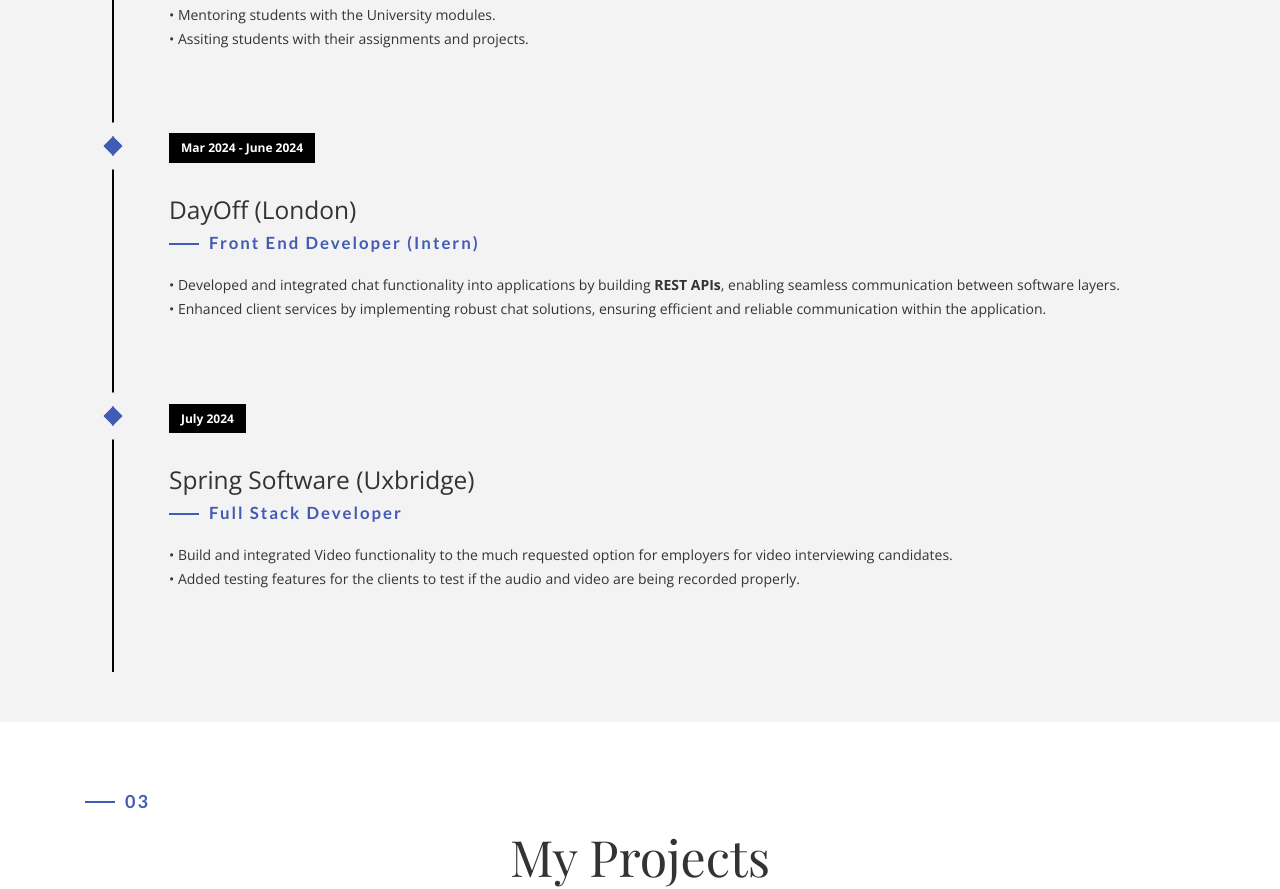
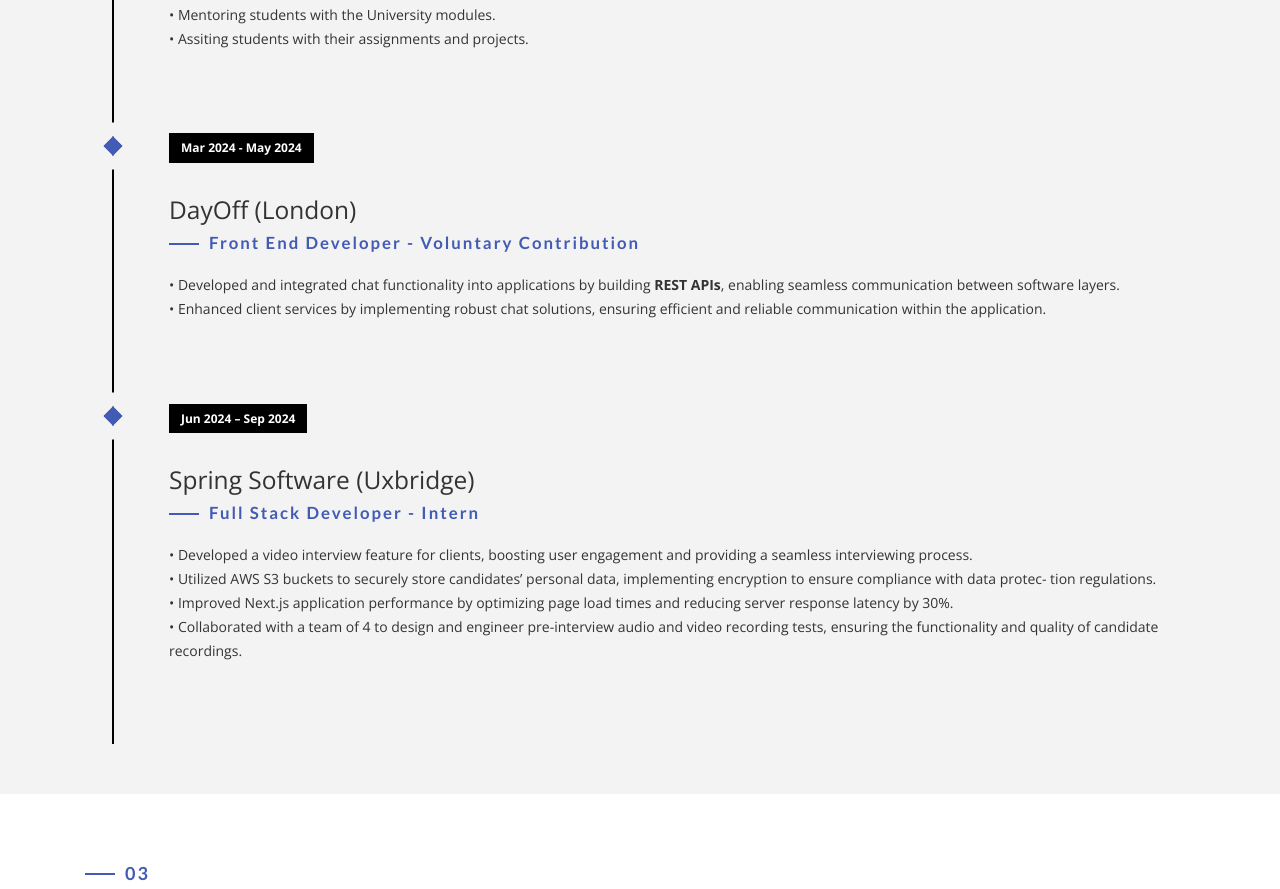
Before and after one commit to BarunGurung00/profile, a website: page index.html in a window 1280 px wide. Shown: the part 2433-3322 px from the top of the page. Drawn offline with nearby package versions, Linux system fonts and the light colour scheme; files whose address does not match are found by name; a web font is replaced by a local one.

Commit message:
refactoring sote

```diff
--- a/index.html
+++ b/index.html
@@ -67,7 +67,7 @@
                <h1>Software Developer</h1>
                <div id="herobtn">
                  <div class="resumediv" id="resumediv">
-                   <a class="resume" id="resume" href="Barun_Resume.pdf" target="_blank">View Resume</a>
+                   <a class="resume" id="resume" href="Barun_Gurung_Resume.pdf" target="_blank">View Resume</a>
                   </div>
                   <div class="resumediv" id="githubdiv">
                     <a class="resume" id="github" href="https://github.com/BarunGurung00" target="_blank">GitHub </a>
@@ -278,9 +278,9 @@
             <li class="timeline-event" data-aos="fade-up" data-aos-delay=".4">
               <label class="timeline-event-icon"></label>
               <div class="timeline-event-copy">
-                <p class="timeline-event-thumbnail">Mar 2024 - June 2024</p>
+                <p class="timeline-event-thumbnail">Mar 2024 - May 2024</p>
                 <h3>DayOff (London)</h3>
-                <h4>Front End Developer (Intern)</h4>
+                <h4>Front End Developer - Voluntary contribution</h4>
                 <p>
                   • Developed and integrated chat functionality into applications by building <strong>REST APIs</strong>, enabling seamless communication between software layers. <br>
                   • Enhanced client services by implementing robust chat solutions, ensuring efficient and reliable communication within the application.
@@ -290,12 +290,14 @@
             <li class="timeline-event" data-aos="fade-up" data-aos-delay=".4">
               <label class="timeline-event-icon"></label>
               <div class="timeline-event-copy">
-                <p class="timeline-event-thumbnail">July 2024</p>
+                <p class="timeline-event-thumbnail">Jun 2024 – Sep 2024</p>
                 <h3>Spring Software (Uxbridge)</h3>
-                <h4>Full Stack Developer</h4>
+                <h4>Full Stack Developer - Intern</h4>
                 <p>
-                  • Build and integrated Video functionality to the much requested option for employers for video interviewing candidates.<br>
-                  • Added testing features for the clients to test if the audio and video are being recorded properly.
+                  • Developed a video interview feature for clients, boosting user engagement and providing a seamless interviewing process.<br>
+• Utilized AWS S3 buckets to securely store candidates’ personal data, implementing encryption to ensure compliance with data protec- tion regulations.<br>
+• Improved Next.js application performance by optimizing page load times and reducing server response latency by 30%.<br>
+• Collaborated with a team of 4 to design and engineer pre-interview audio and video recording tests, ensuring the functionality and quality of candidate recordings.
                 </p>
               </div>
             </li>
```
Also changed, not shown: 2 other files.
